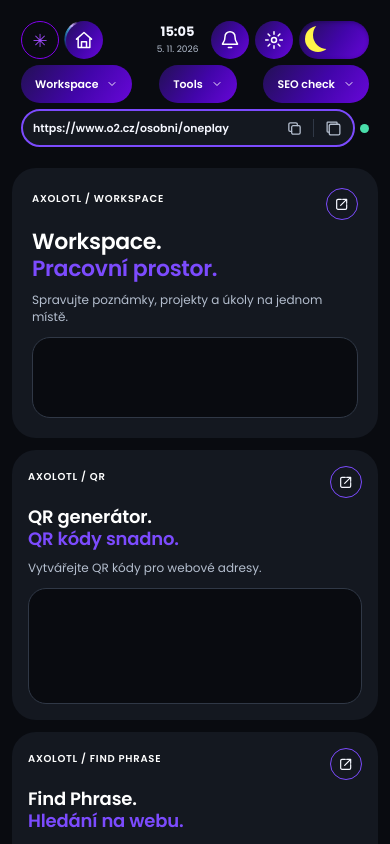
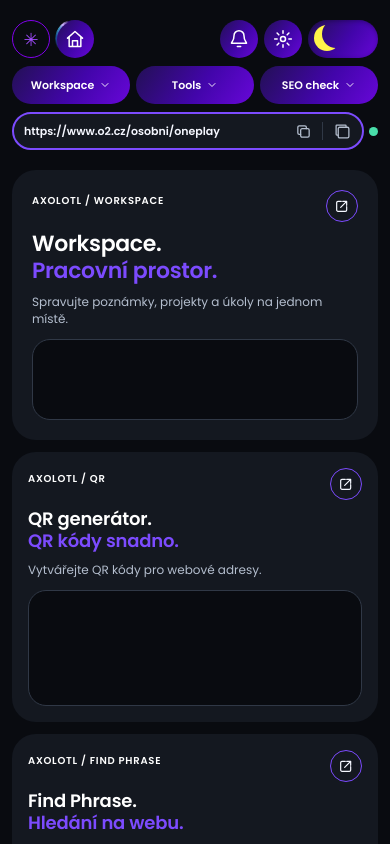
Before and after one commit to irisKaX/Axo-App, a React (Vite) app: page / in a window 390 px wide. Both pictures are taken after a click on the button "Dashboard". Shown: the top 844 px of the page. Built offline with nearby package versions, Linux system fonts and the light colour scheme.

Commit message:
Align actual mobile Dashboard header in three predictable navigation rows

```diff
--- a/src/pages/dashboard-studio.css
+++ b/src/pages/dashboard-studio.css
@@ -57,10 +57,51 @@
   .db-grid{grid-template-columns:1fr;grid-auto-rows:minmax(270px,auto)}
   .db-widget-cell--large{grid-column:span 1}
 }
+/* Intentional mobile navigation: row 1 utility actions, row 2 destinations, row 3 URL.
+ * Only applies to the standalone Dashboard, not the approved desktop header. */
 @media(max-width:480px){
-  .db-page .nh-header{gap:6px}
-  .db-page .nh-nav-set{order:2;flex-basis:100%;justify-content:space-between}
-  .db-page .nh-url-zone{order:3}
-  .db-page .nh-clock{margin-left:auto}
+  .db-page .nh-header{
+    display:grid;
+    grid-template-columns:38px 38px minmax(0,1fr) 38px 38px 70px;
+    grid-template-rows:38px 38px 38px;
+    align-items:center;
+    gap:8px 6px;
+    padding:8px 0;
+  }
+  .db-page .nh-brand{grid-column:1;grid-row:1}
+  .db-page .nh-home{grid-column:2;grid-row:1}
+  .db-page .nh-alert-anchor{grid-column:4;grid-row:1}
+  .db-page .nh-settings-anchor{grid-column:5;grid-row:1}
+  .db-page .nh-theme{grid-column:6;grid-row:1;min-width:0}
+  .db-page .nh-nav-set{
+    grid-column:1/-1;
+    grid-row:2;
+    display:grid;
+    grid-template-columns:repeat(3,minmax(0,1fr));
+    align-items:center;
+    width:100%;
+    min-width:0;
+    gap:6px;
+    order:initial;
+    flex-basis:auto;
+  }
+  .db-page .nh-nav-set>.nh-popup-anchor{min-width:0}
+  .db-page .nh-nav-set .nav-button--label{
+    width:100%;
+    min-width:0;
+    padding:0 5px;
+  }
+  .db-page .nh-nav-set .axo-button-content{max-width:100%;gap:5px}
+  .db-page .nh-url-zone{
+    grid-column:1/-1;
+    grid-row:3;
+    order:initial;
+    flex-basis:auto;
+    width:100%;
+    min-width:0;
+    max-width:none;
+    margin:0;
+  }
   .db-page .nh-url{min-width:0}
+  .db-page .nh-clock{display:none}
 }
```
